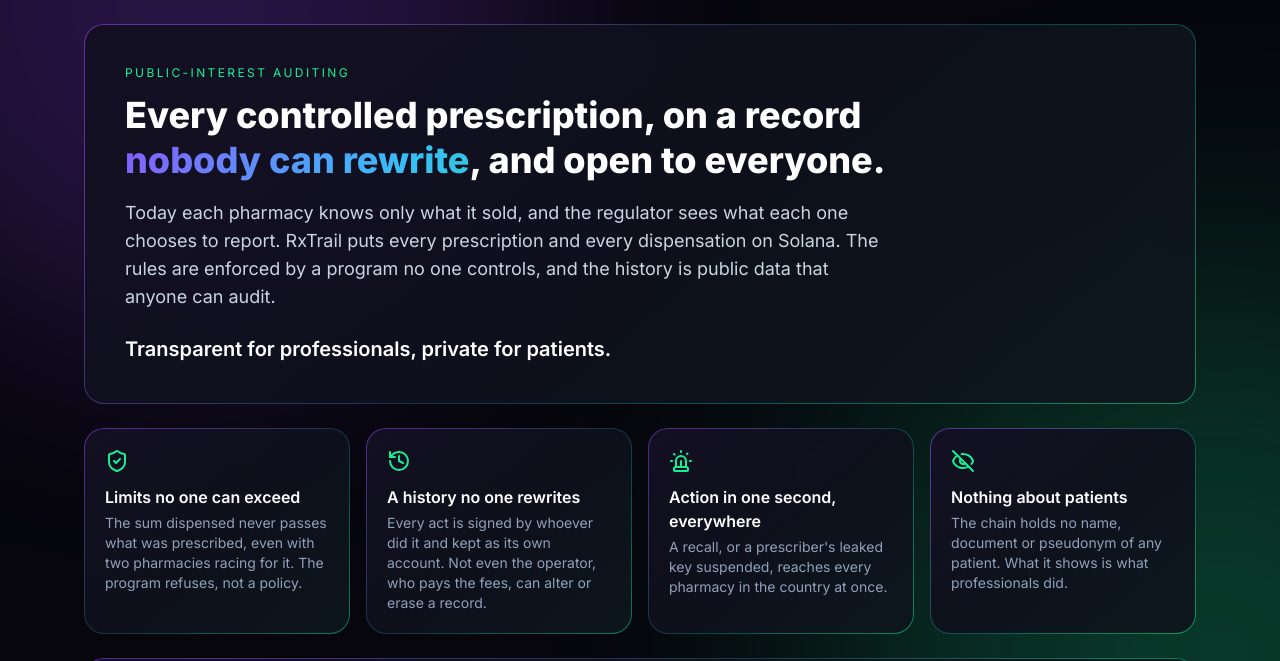
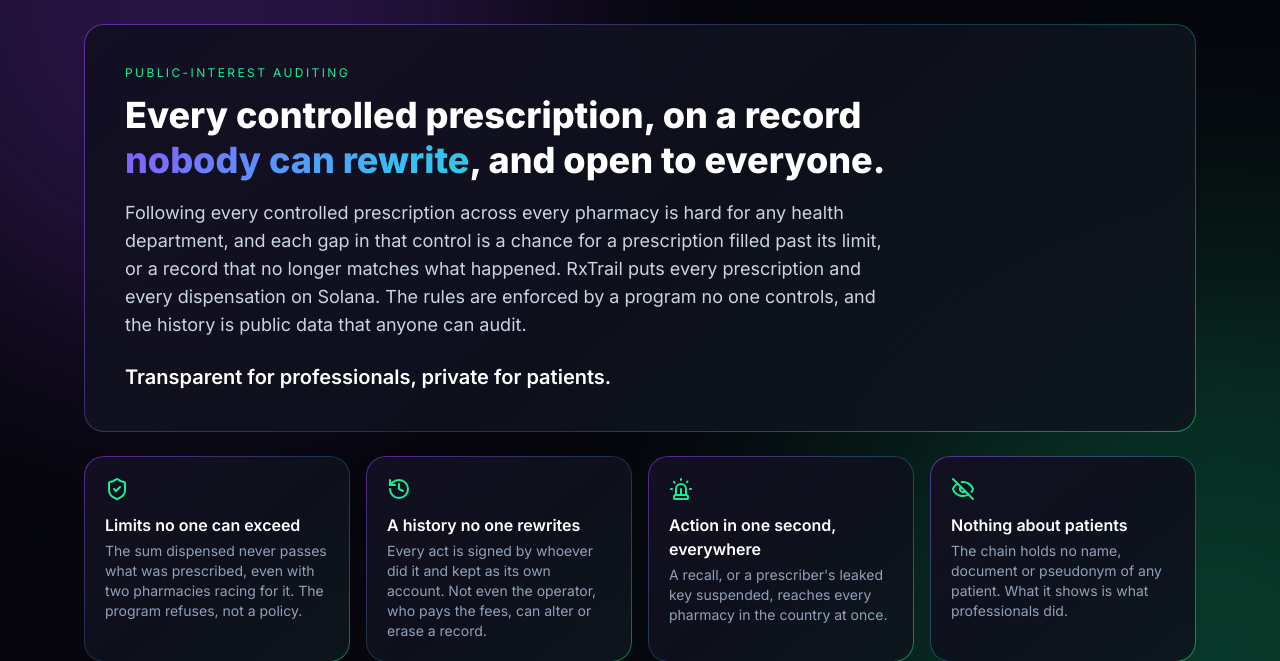
Before and after one commit to GustavoRizzo/rxtrail, a Django app: template app/web/templates/web/insights/home.html in a window 1280 px wide. Shown: the part 121-782 px from the top of the page. Run offline with Django 5.2, Linux system fonts and the light colour scheme; the template is opened without the code that fills it, so the values that code supplies are empty; parts of the project's set-up code (start-up, migrations or seed data) failed here and were passed over; some libraries are stand-ins or nearby versions.

Commit message:
Describe the problem as a risk, not as a claim about today's system

```diff
--- a/app/web/templates/web/insights/home.html
+++ b/app/web/templates/web/insights/home.html
@@ -5,7 +5,7 @@
 <section class="rx-card rx-reveal overflow-hidden p-8 sm:p-10">
   <p class="text-xs uppercase tracking-[0.2em] text-brand-accent">Public-interest auditing</p>
   <h1 class="mt-3 max-w-3xl text-3xl font-extrabold leading-tight text-white sm:text-4xl">Every controlled prescription, on a record <span class="rx-gradient-text">nobody can rewrite</span>, and open to everyone.</h1>
-  <p class="mt-4 max-w-3xl text-lg text-slate-300">Today each pharmacy knows only what it sold, and the regulator sees what each one chooses to report. RxTrail puts every prescription and every dispensation on Solana. The rules are enforced by a program no one controls, and the history is public data that anyone can audit.</p>
+  <p class="mt-4 max-w-3xl text-lg text-slate-300">Following every controlled prescription across every pharmacy is hard for any health department, and each gap in that control is a chance for a prescription filled past its limit, or a record that no longer matches what happened. RxTrail puts every prescription and every dispensation on Solana. The rules are enforced by a program no one controls, and the history is public data that anyone can audit.</p>
   <p class="mt-6 text-xl font-semibold text-white">Transparent for professionals, private for patients.</p>
 </section>
 
```
Also changed, not shown: README.md.
